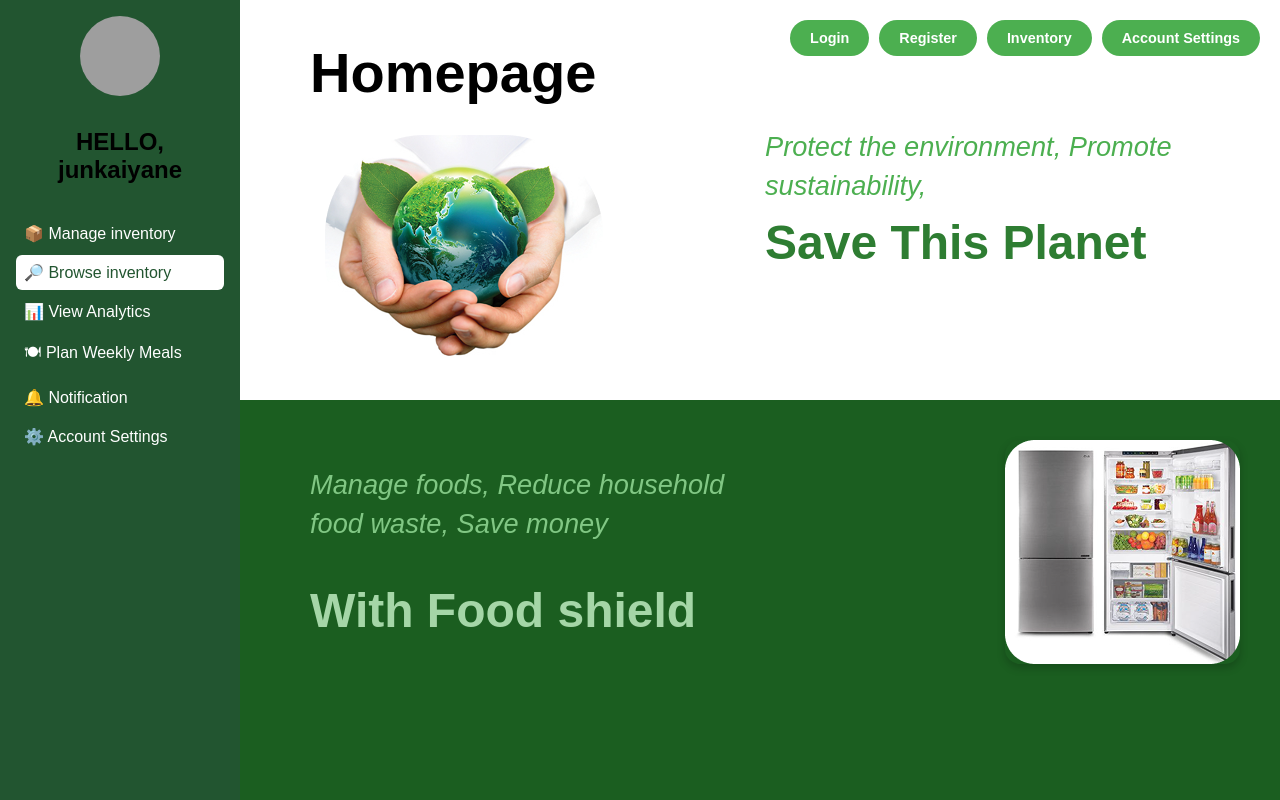
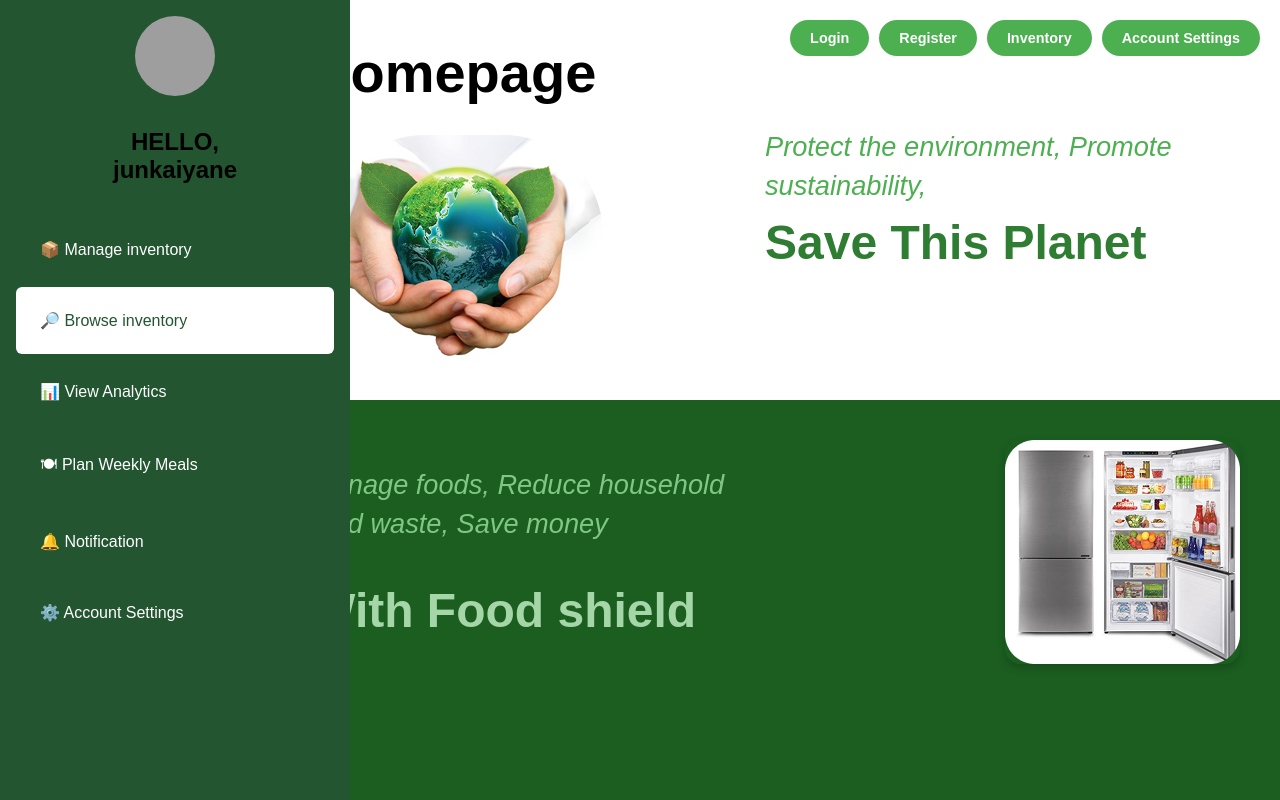
Before and after one commit to Jun20220703/bit216as, an Angular app: page /home in a window 1280 px wide. Shown: the top 800 px of the page. Built offline with nearby package versions, Linux system fonts and the light colour scheme; grey boxes are pictures that could not be loaded.

Commit message:
Update sidebar.component.css

```diff
--- a/src/app/components/sidebar/sidebar.component.css
+++ b/src/app/components/sidebar/sidebar.component.css
@@ -1,6 +1,6 @@
 .sidebar {
   background: #225530;
-  width: 240px;
+  width: 350px;
   height: 100vh;
   padding: 1rem;
   box-sizing: border-box;
@@ -28,7 +28,7 @@
 }
 
 .menu-item {
-  padding: .5rem;
+  padding: 1.5rem;
   text-decoration: none;
   color: #ffffff;
   margin-bottom: .25rem;
```
